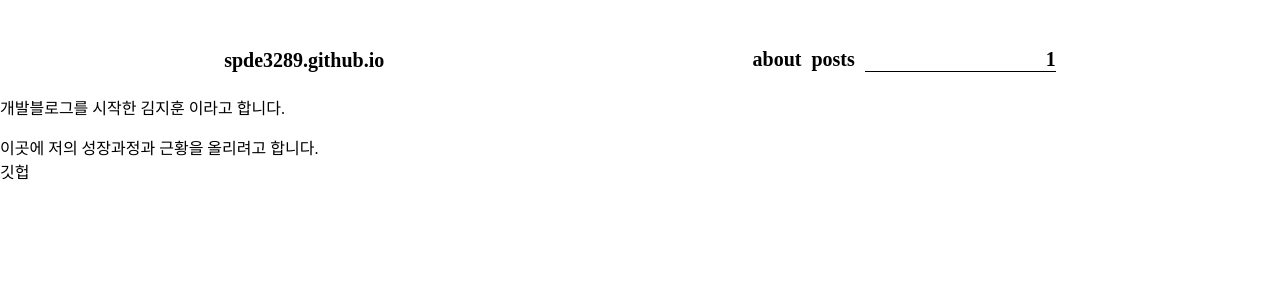
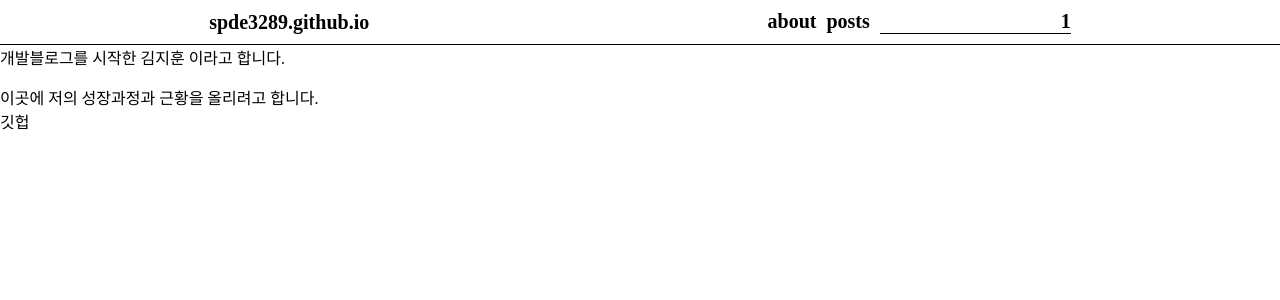
Before and after one commit to spde3289/spde3289.github.io, a React (Create React App) app: page /about in a window 1280 px wide. Shown: the top 300 px of the page. Built offline with nearby package versions, Linux system fonts and the light colour scheme.

Commit message:
Update MainHeader.js

```diff
--- a/src/components/MainHeader.js
+++ b/src/components/MainHeader.js
@@ -25,10 +25,9 @@ const HeaderBar = styled.header`
     display:flex;
     justify-content: space-around;
     margin: 0 auto;
-    margin-top: 25px;
-    width: 1200px;
-    height: 70px;
+    padding: 10px;
     align-items: center;
+    border-bottom: 1px solid #000;
 `;
 
 const BlogName = styled.a`
```
